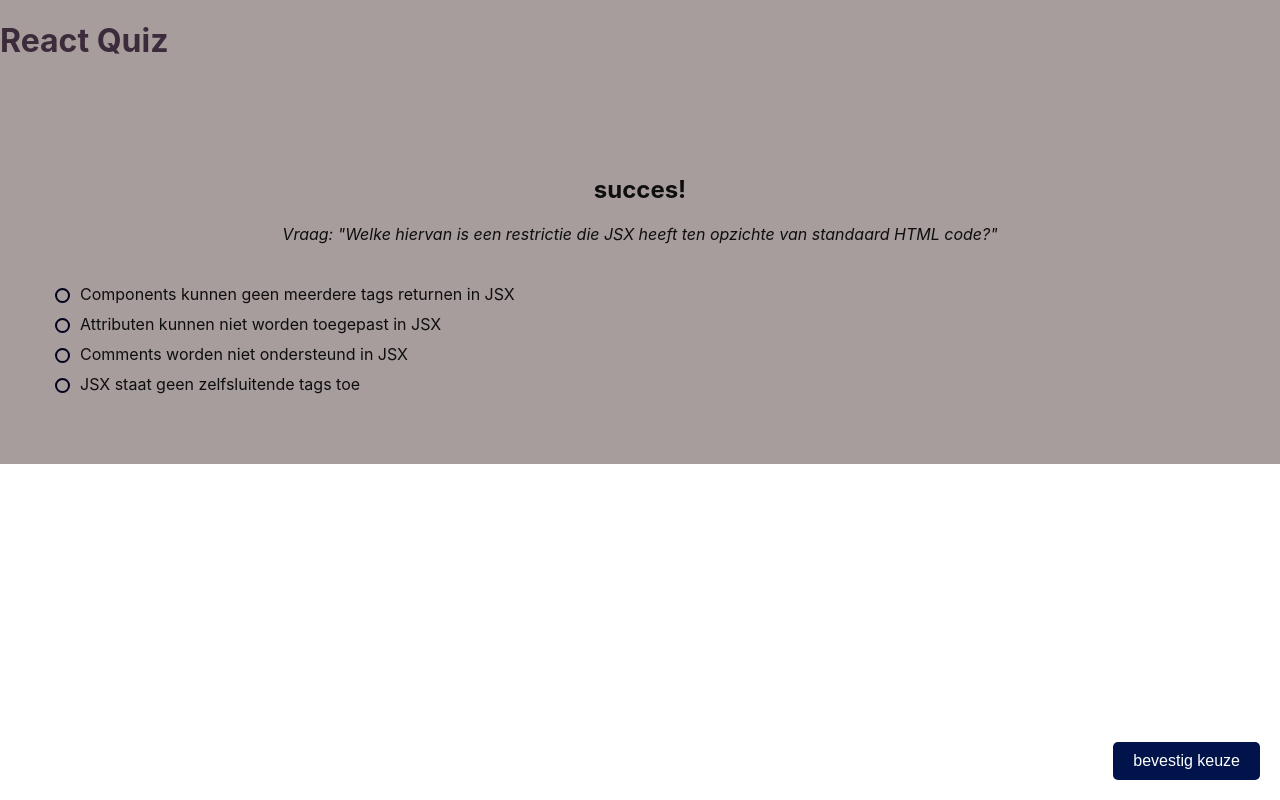
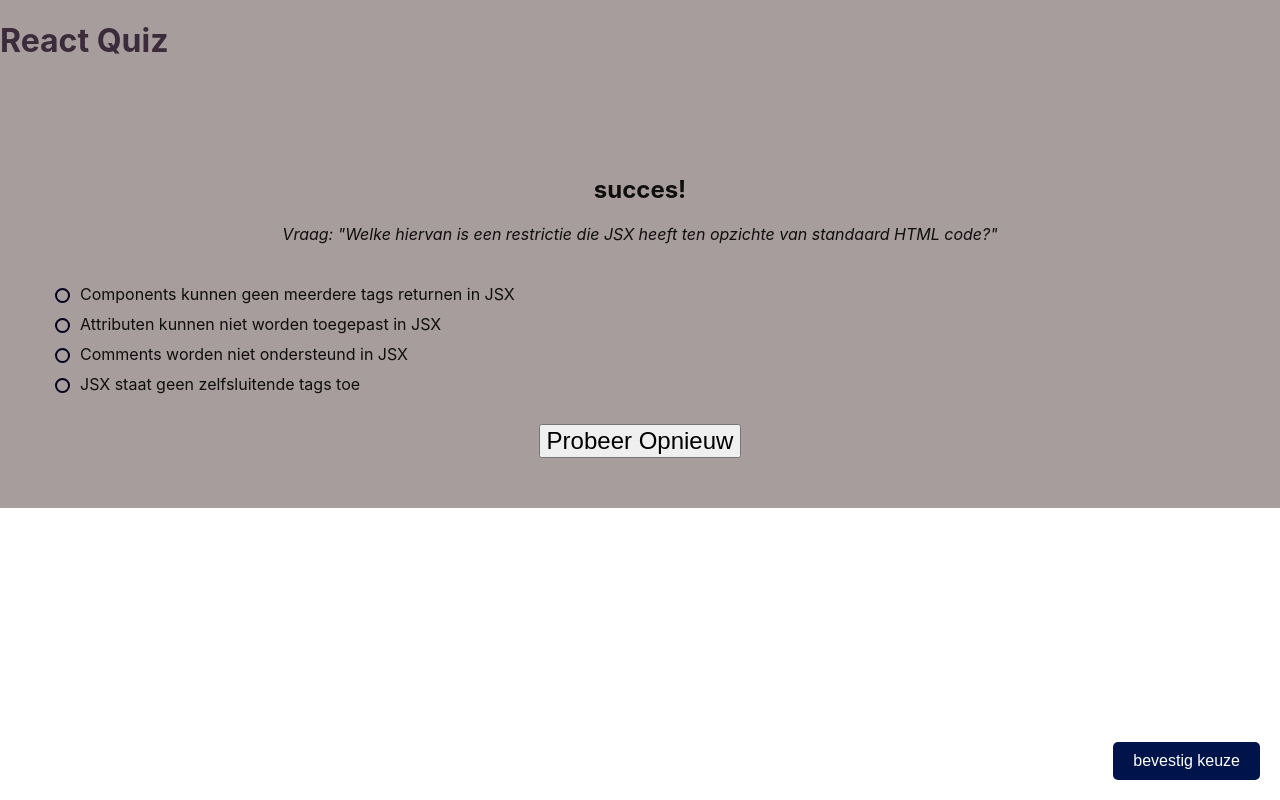
Before and after one commit to Melanforsaken/ReactQuiz2, a React (Create React App) app: page / in a window 1280 px wide. Built offline with nearby package versions, Linux system fonts and the light colour scheme.

Commit message:
toevoeging optie in app.js om op opnieuw te proberen

```diff
--- a/src/App.js
+++ b/src/App.js
@@ -10,7 +10,7 @@
   const [selectedOption, setSelectedOption] = useState(null);
   const [result, setResult] = useState('');
   const [explanation, setExplanation] = useState('');
-  const [canProceed, setCanProceed] = useState(false); // New state for navigation
+  const [canProceed, setCanProceed] = useState(false);
 
   const correctAnswer = 'Components kunnen geen meerdere tags returnen in JSX';
 
@@ -28,12 +28,20 @@
   const handleConfirm = () => {
     if (selectedOption === correctAnswer) {
       setResult('correct');
-      setCanProceed(true); // Allow navigation if the answer is correct
+      setCanProceed(true);
     } else {
       setResult('verkeerd antwoord');
-      setCanProceed(false); // Disallow navigation if the answer is incorrect
+      setCanProceed(false);
     }
     setExplanation(descriptions[selectedOption] || '');
+  };
+
+  const handleRetry = () => {
+    // Reset the state for retrying the quiz
+    setSelectedOption(null);
+    setResult('');
+    setExplanation('');
+    setCanProceed(false);
   };
 
   return (
@@ -89,10 +97,14 @@
                 {result && <h3>{result}</h3>}
                 {explanation && <p>{explanation}</p>}
                 <div style={{ textAlign: 'center', marginTop: '20px' }}>
-                  {canProceed && ( // Only show link if user can proceed
+                  {canProceed ? (
                     <Link to="/next-page" style={{ fontSize: '24px', textDecoration: 'none', color: 'black' }}>
                       Volgende Pagina <FaArrowRight />
                     </Link>
+                  ) : (
+                    <button onClick={handleRetry} style={{ fontSize: '24px', marginTop: '10px' }}>
+                      Probeer Opnieuw
+                    </button>
                   )}
                 </div>
               </div>
```
